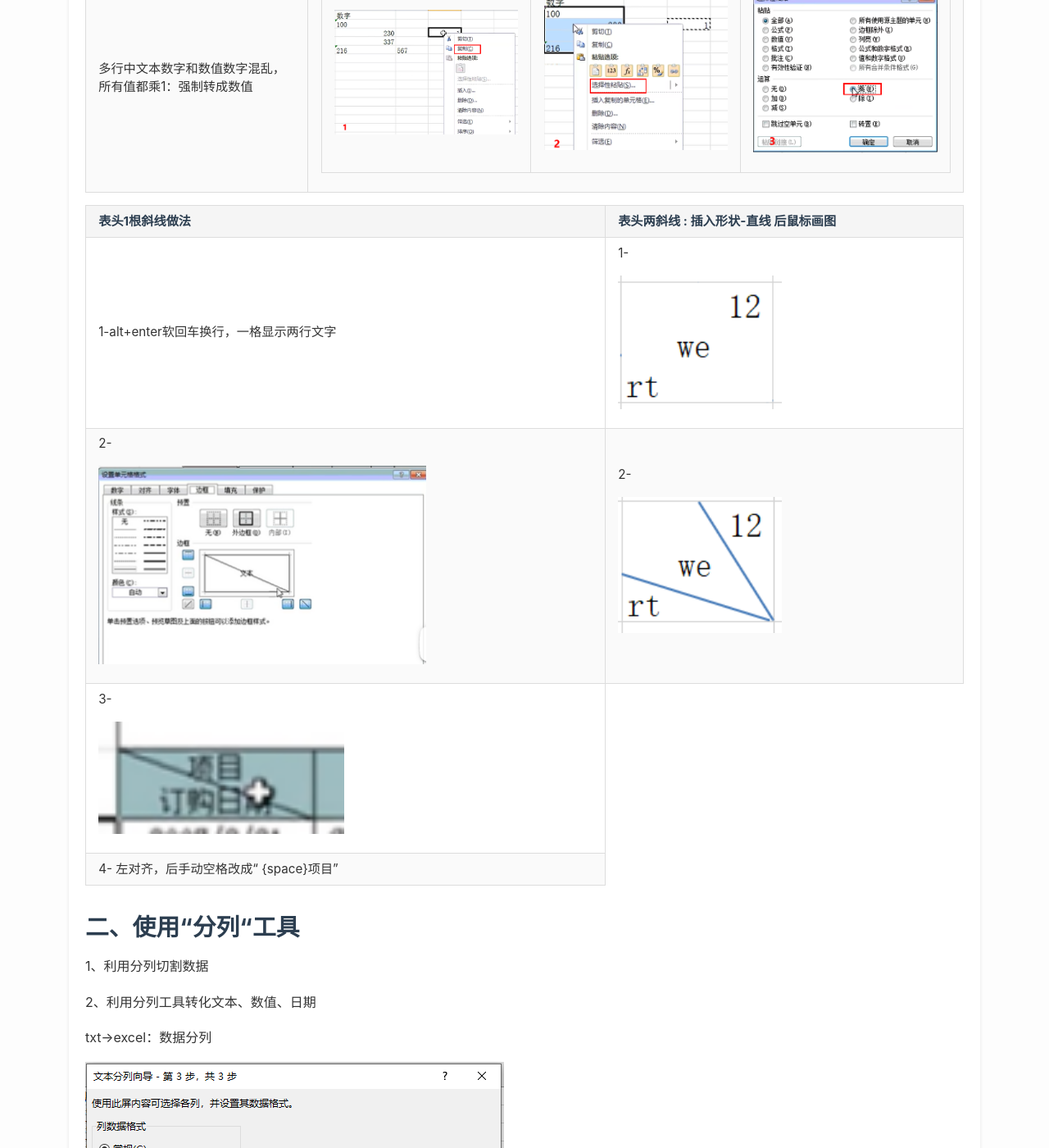
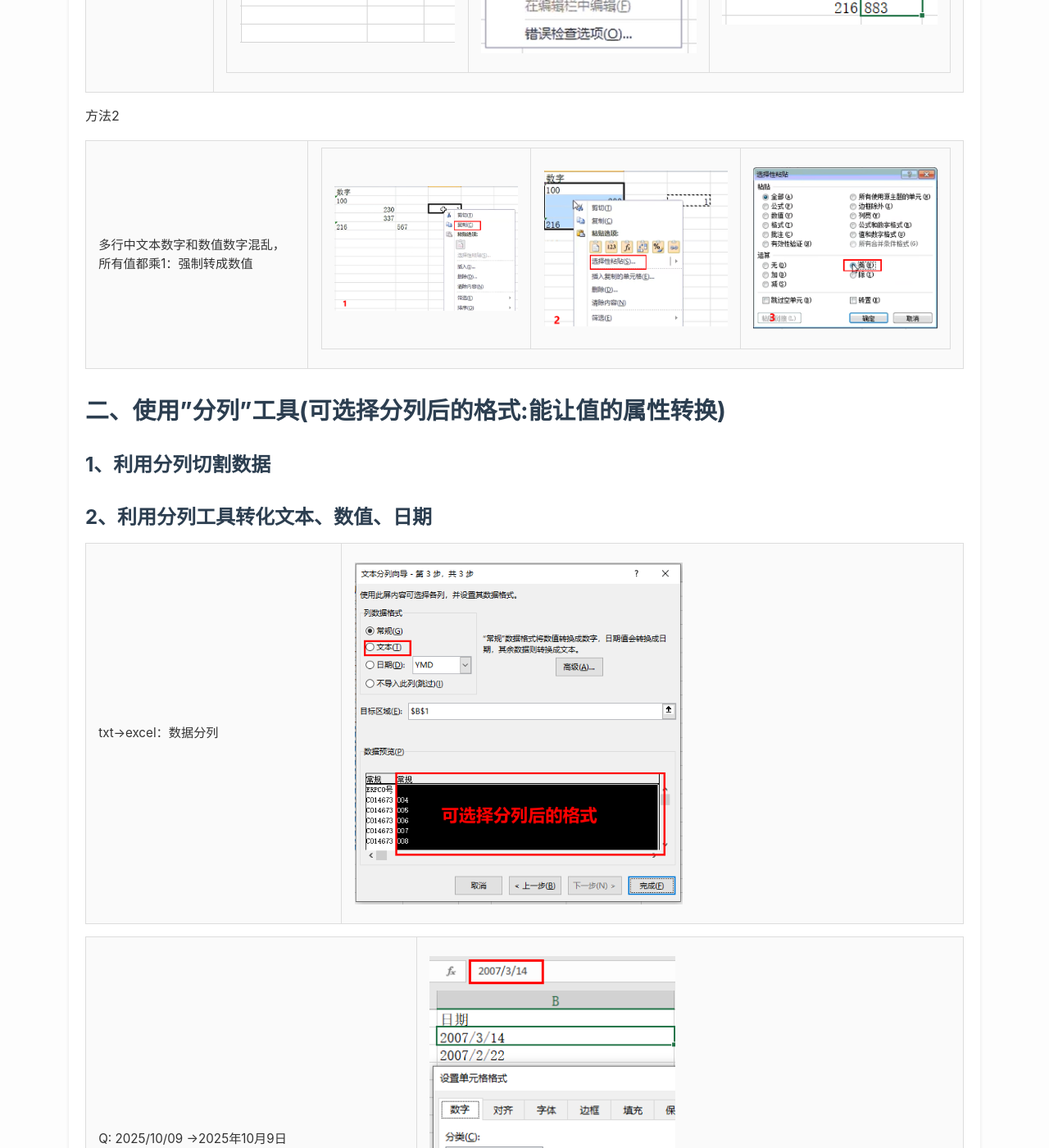
Before and after one commit to lzh210802066/lzh210802066.github.io, a Jekyll site: the page built from _posts/office/2025-10-11-Excel.md, in a window 1280 px wide and 1400 px high, scrolled down 6820 px. Shown: the whole window at 82% size. Built offline with Jekyll 4.4.1, drawn with Linux system fonts in a browser that asks for light colours; some of the changed text lies outside the part shown.

Commit message:
Update blog content

```diff
--- a/_posts/office/2025-10-11-Excel.md
+++ b/_posts/office/2025-10-11-Excel.md
@@ -67,16 +67,6 @@ tips:快速选上整张表:单选A格然后ctrl+shift 加方向键
 
 ## 一、单元格数字格式
 
-![](/assets/images/Excel/002/002.png)
-![](/assets/images/Excel/002/003.png)
-
-
-
-
-
-
-
-
 
 ### 数字格式分为文本数字和其他
 <table>
@@ -139,7 +129,44 @@ tips:快速选上整张表:单选A格然后ctrl+shift 加方向键
 </table>
 
 
-
+<table>
+       <th>
+             表头1根斜线做法
+       </th>
+       <th>
+              表头两斜线 : 插入形状-直线 后鼠标画图
+       </th>
+       <tr>
+            <td>
+                 1-alt+enter软回车换行，一格显示两行文字
+            </td>
+            <td>
+                 1-<img src="/assets/images/Excel/002/007.png" alt="" width="200px">
+            </td>
+       </tr>
+       <tr>
+            <td>
+                 2- <img src="/assets/images/Excel/002/005.png" alt="" width="400px">
+            </td>
+            <td>
+                  2-<img src="/assets/images/Excel/002/008.png" alt="" width="200px">
+            </td>
+       </tr>
+       <tr>
+            <td>
+                 3-<img src="/assets/images/Excel/002/006.png" alt="" width="300px">
+            </td>
+            <td>
+            </td>
+       </tr>
+       <tr>
+            <td>
+                 4- 左对齐，后手动空格改成“ {space}项目”
+            </td>
+            <td>
+            </td>
+       </tr>
+</table>
 
 
 
@@ -205,57 +232,47 @@ tips:快速选上整张表:单选A格然后ctrl+shift 加方向键
 
 
 
+
+
+## 二、使用"分列"工具(可选择分列后的格式:能让值的属性转换)
+
+### 1、利用分列切割数据
+
+
+### 2、利用分列工具转化文本、数值、日期
 <table>
-       <th>
-             表头1根斜线做法
-       </th>
-       <th>
-              表头两斜线 : 插入形状-直线 后鼠标画图
-       </th>
        <tr>
             <td>
-                 1-alt+enter软回车换行，一格显示两行文字
+                 txt→excel：数据分列
             </td>
             <td>
-                 1-<img src="/assets/images/Excel/002/007.png" alt="" width="200px">
+                 <img src="/assets/images/Excel/002/022.png" alt="" width="400px">
+            </td>
+       </tr>
+</table>
+
+<table>
+       <tr>
+            <td>
+                 Q:  2025/10/09 →2025年10月9日
+            </td>
+            <td>
+                 <img src="/assets/images/Excel/002/023.png" alt="" width="300px">
             </td>
        </tr>
        <tr>
             <td>
-                 2- <img src="/assets/images/Excel/002/005.png" alt="" width="400px">
+                 A:  excel不认为文字型日期是日期
             </td>
             <td>
-                  2-<img src="/assets/images/Excel/002/008.png" alt="" width="200px">
-            </td>
-       </tr>
-       <tr>
-            <td>
-                 3-<img src="/assets/images/Excel/002/006.png" alt="" width="300px">
-            </td>
-       </tr>
-       <tr>
-            <td>
-                 4- 左对齐，后手动空格改成“ {space}项目”
+                 <img src="/assets/images/Excel/002/024.png" alt="" width="400px">
             </td>
        </tr>
 </table>
 
-## 二、使用“分列“工具
-1、利用分列切割数据
-
-2、利用分列工具转化文本、数值、日期
-
-txt→excel：数据分列
-![](/assets/images/Excel/002/022.png)
 
 
-Q:  2025/10/09 →2025年10月9日
 
-A:  excel不认为文字型日期是日期
-![](/assets/images/Excel/002/023.png)
-![](/assets/images/Excel/002/024.png)
-
-分列工具能让值的属性来回转换
 
 
 
```
